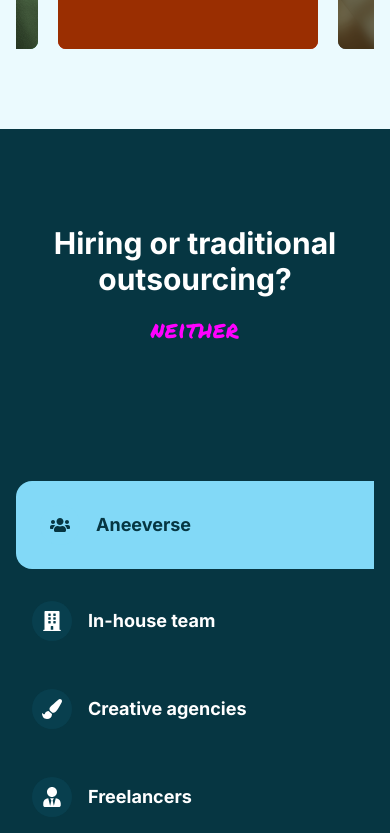
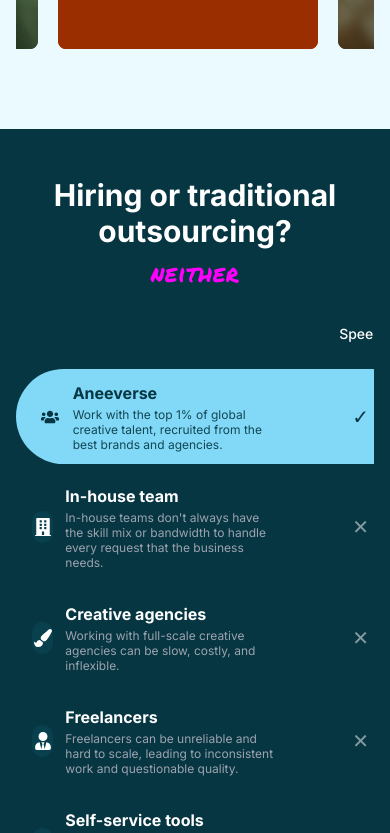
Before and after one commit to mayur5689/aneeverse-demo, a Next.js app in the folder aneeverse-clone/: page / in a window 390 px wide. Shown: the part 1820-2653 px from the top of the page. Built offline with nearby package versions, Linux system fonts and the light colour scheme.

Commit message:
Refactor Comparison component to enhance layout and visual consistency. Adjusted section padding, grid structure for criteria headers, and improved text sizes. Expanded criteria options and refined option display styles for better responsiveness across devices.

```diff
--- a/aneeverse-clone/src/components/Features/Comparison.tsx
+++ b/aneeverse-clone/src/components/Features/Comparison.tsx
@@ -64,14 +64,14 @@
   };
 
   return (
-    <section className="py-24 bg-[#063642] text-white">
+    <section className="py-12 bg-[#063642] text-white">
       <div className="max-w-7xl mx-auto px-4 md:px-6">
-        <div className="text-center mb-16">
+        <div className="text-center mb-8">
           <motion.h2
             initial={{ opacity: 0, y: 30 }}
             animate={{ opacity: 1, y: 0 }}
             transition={{ duration: 0.6, ease: [0.22, 1, 0.36, 1] }}
-            className="text-3xl sm:text-4xl md:text-5xl lg:text-6xl font-bold mb-4"
+            className="text-3xl sm:text-4xl md:text-5xl lg:text-6xl font-bold mb-2"
           >
             Hiring or traditional outsourcing?
           </motion.h2>
@@ -79,14 +79,14 @@
         </div>
 
         {/* Scrollable container for mobile */}
-        <div className="overflow-x-auto pb-6">
-          <div className="min-w-[800px] md:min-w-full">
+        <div className="overflow-x-auto pb-4">
+          <div className="min-w-[1000px] md:min-w-full">
             {/* Criteria Headers */}
-            <div className="grid grid-cols-[2fr_repeat(3,_1fr)] gap-4 mb-12">
+            <div className="grid grid-cols-[2fr_repeat(5,_1fr)] gap-4 mb-6">
               <div></div>
-              {['Speed', 'Flexibility', 'Quality'].map((criterion, index) => (
+              {['Speed', 'Flexibility', 'Quality', 'Scalability', 'Cost-effectiveness'].map((criterion, index) => (
                 <div key={index} className="text-center">
-                  <span className="text-base font-medium text-white">{criterion}</span>
+                  <span className="text-sm font-medium text-white">{criterion}</span>
                 </div>
               ))}
             </div>
@@ -95,29 +95,32 @@
             <motion.div
               initial="hidden"
               animate="visible"
-              className="space-y-4"
+              className="space-y-2"
             >
               {options.map((option, index) => (
                 <motion.div
                   key={index}
                   variants={itemVariants}
-                  className={`${index === 0 ? "bg-[#82d9f7] rounded-xl py-6" : "py-4"}`}
+                  className={`${index === 0 ? "bg-[#82d9f7] rounded-[50px]" : ""}`}
                 >
-                  <div className="grid grid-cols-[2fr_repeat(3,_1fr)] items-center gap-4">
+                  <div className="grid grid-cols-[2fr_repeat(5,_1fr)] items-center gap-4 py-3">
                     <div className={`flex items-center ${index === 0 ? "pl-6 text-[#063642]" : "pl-4 text-white"}`}>
-                      <div className={`w-10 h-10 rounded-full flex items-center justify-center mr-4 ${index === 0 ? "bg-[#82d9f7]" : "bg-[#0b4757]/60"}`}>
-                        <option.Icon className={`text-xl ${index === 0 ? "text-[#063642]" : "text-white"}`} />
+                      <div className={`w-8 h-8 rounded-full flex items-center justify-center mr-3 ${index === 0 ? "bg-[#82d9f7]" : "bg-[#0b4757]/60"}`}>
+                        <option.Icon className={`text-lg ${index === 0 ? "text-[#063642]" : "text-white"}`} />
                       </div>
                       <div>
-                        <h3 className={`text-lg font-bold ${index === 0 ? "text-[#063642]" : "text-white"}`}>
+                        <h3 className={`text-base font-bold ${index === 0 ? "text-[#063642]" : "text-white"}`}>
                           {option.title}
                         </h3>
+                        <p className={`text-xs mt-0.5 max-w-xs leading-tight ${index === 0 ? "text-[#063642]/90" : "text-gray-400"}`}>
+                          {option.description}
+                        </p>
                       </div>
                     </div>
 
-                    {option.checks.slice(0, 3).map((isChecked, checkIndex) => (
+                    {option.checks.map((isChecked, checkIndex) => (
                       <div key={checkIndex} className="flex justify-center items-center">
-                        <span className={`text-2xl ${isChecked ? (index === 0 ? "text-[#063642]" : "text-[#82d9f7]") : "text-white/50"}`}>
+                        <span className={`text-xl ${isChecked ? (index === 0 ? "text-[#063642]" : "text-[#82d9f7]") : "text-white/50"}`}>
                           {isChecked ? "✓" : "✕"}
                         </span>
                       </div>
```
